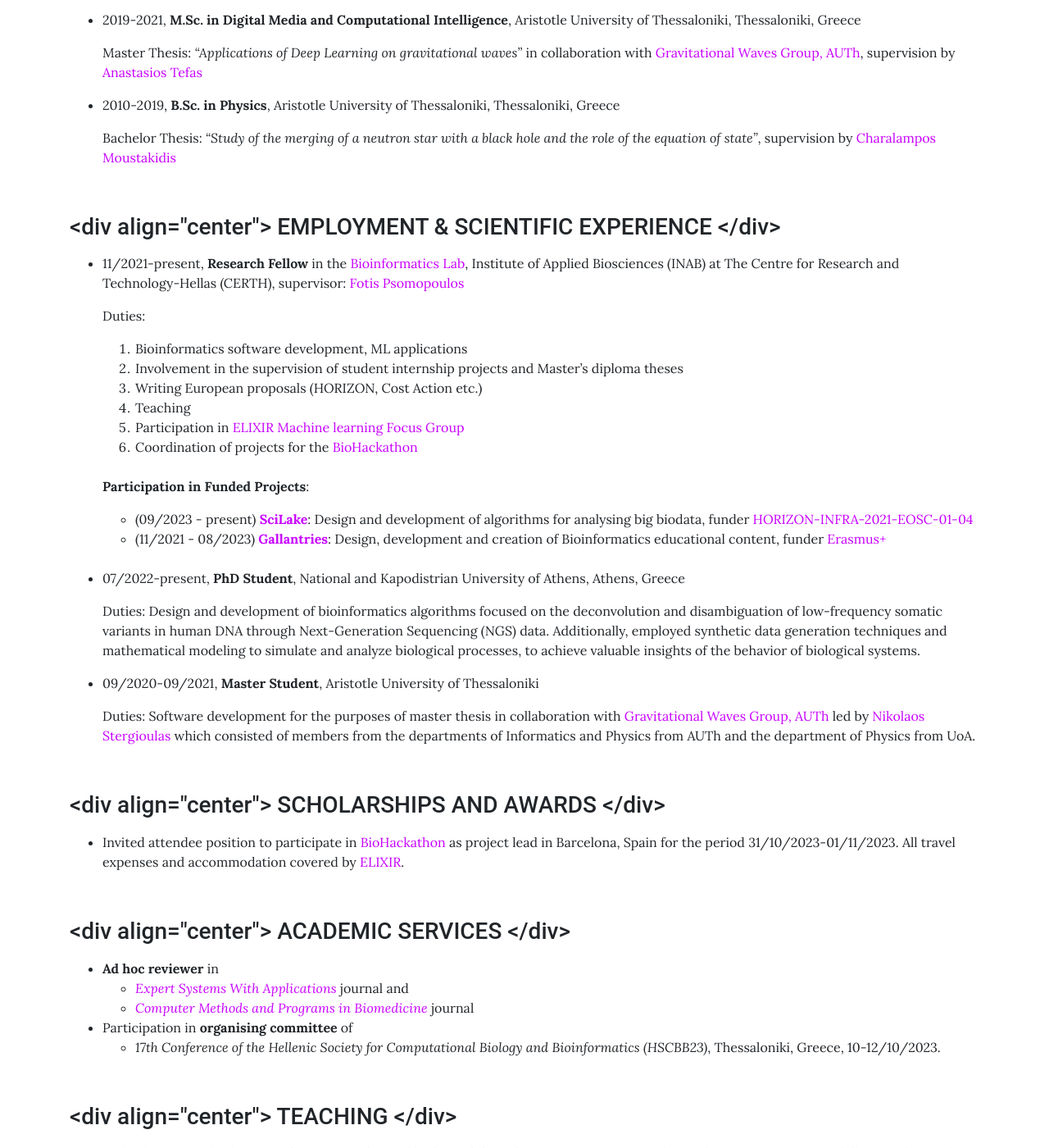
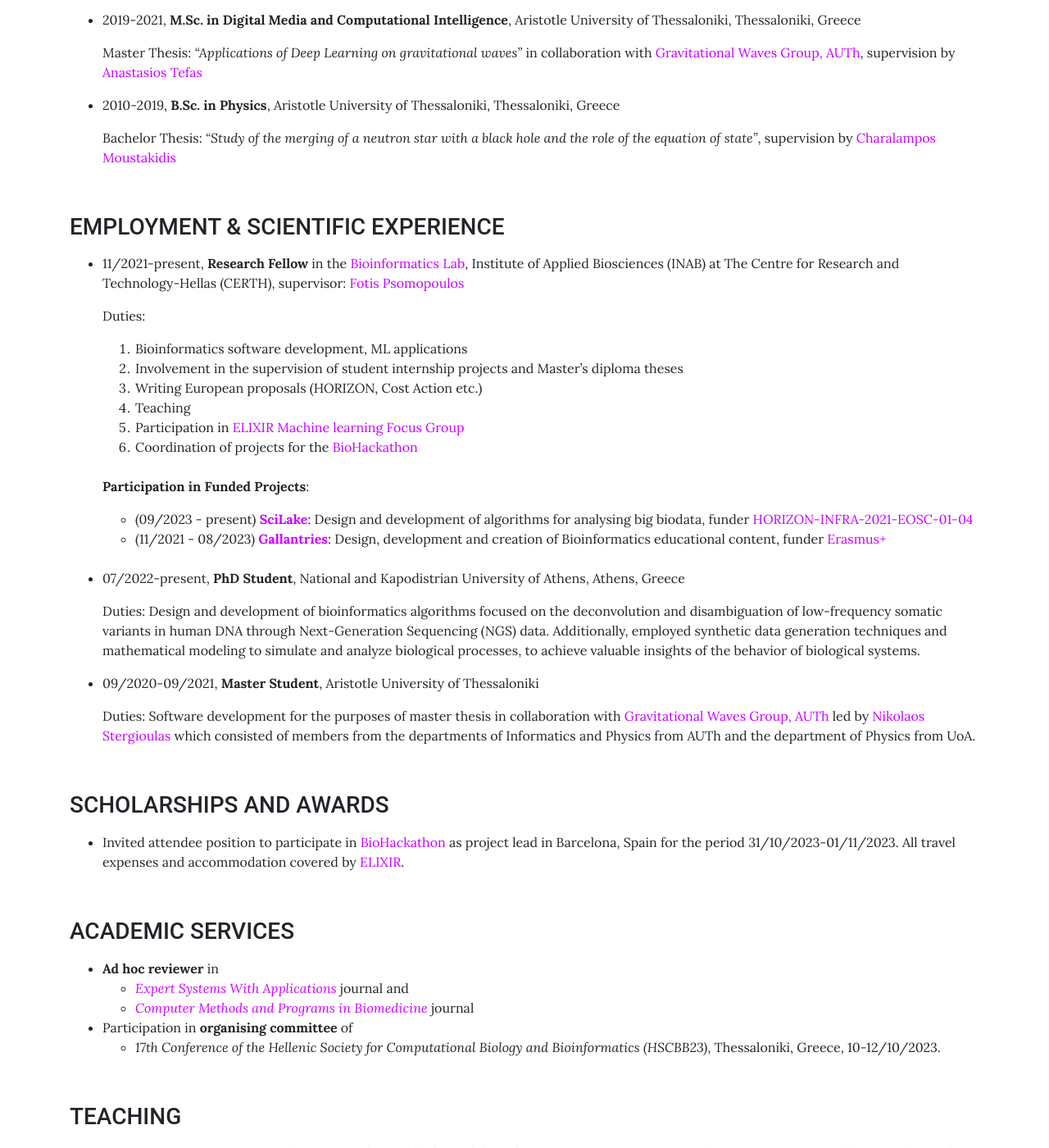
Before and after one commit to sfragkoul/sfragkoul.github.io, a Jekyll site: the page built from pages/CV.md, in a window 1280 px wide and 1400 px high, scrolled down 442 px. Shown: the whole window at 82% size. Built offline with Jekyll 4.4.1, drawn with Linux system fonts in a browser that asks for light colours; some of the changed text lies outside the part shown.

Commit message:
Update CV.md

```diff
--- a/pages/CV.md
+++ b/pages/CV.md
@@ -7,7 +7,7 @@
 
 
 
-###  <div align="center"> EDUCATION </div>
+### EDUCATION
 <p style="margin-bottom:15px"></p>
 
 - 2022-present,    **Ph.D. in Biology**, National and Kapodistrian University of Athens, Athens, Greece
@@ -24,7 +24,7 @@
 
 <br />
 
-### <div align="center"> EMPLOYMENT & SCIENTIFIC EXPERIENCE </div>
+### EMPLOYMENT & SCIENTIFIC EXPERIENCE
 <p style="margin-bottom:15px"></p>
 
 - 11/2021-present,  **Research Fellow** in the [Bioinformatics Lab](https://biodataanalysisgroup.github.io/), Institute of Applied Biosciences (INAB) at The Centre for Research and Technology-Hellas (CERTH), supervisor: [Fotis Psomopoulos](https://scholar.google.gr/citations?user=Fp0LAqsAAAAJ&hl=en)
@@ -55,14 +55,14 @@
 
 <br />
 
-###  <div align="center"> SCHOLARSHIPS AND AWARDS </div>
+### SCHOLARSHIPS AND AWARDS
 <p style="margin-bottom:15px"></p>
 
 - Invited attendee position to participate in [BioHackathon](https://biohackathon-europe.org/) as project lead in Barcelona, Spain for the period 31/10/2023-01/11/2023. All travel expenses and accommodation covered by [ELIXIR](https://elixir-europe.org/).
 
 <br />
 
-###  <div align="center"> ACADEMIC SERVICES </div>
+### ACADEMIC SERVICES
 <p style="margin-bottom:15px"></p>
 
 - **Ad hoc reviewer** in
@@ -73,7 +73,7 @@
 
 <br />
 
-###  <div align="center"> TEACHING </div>
+### TEACHING
 <p style="margin-bottom:15px"></p>
 
 - 22/01/2024 - 26/01/2024 	**Exploratory analysis of biological data: data carpentry**, EMBL Advanced Training Centre, Heidelberg and Virtual
@@ -92,7 +92,7 @@
 
 <br />
 
-###  <div align="center"> LANGUAGES </div>
+### LANGUAGES
 <p style="margin-bottom:15px"></p>
 
 - **Certificate of Proficiency in English**
```
